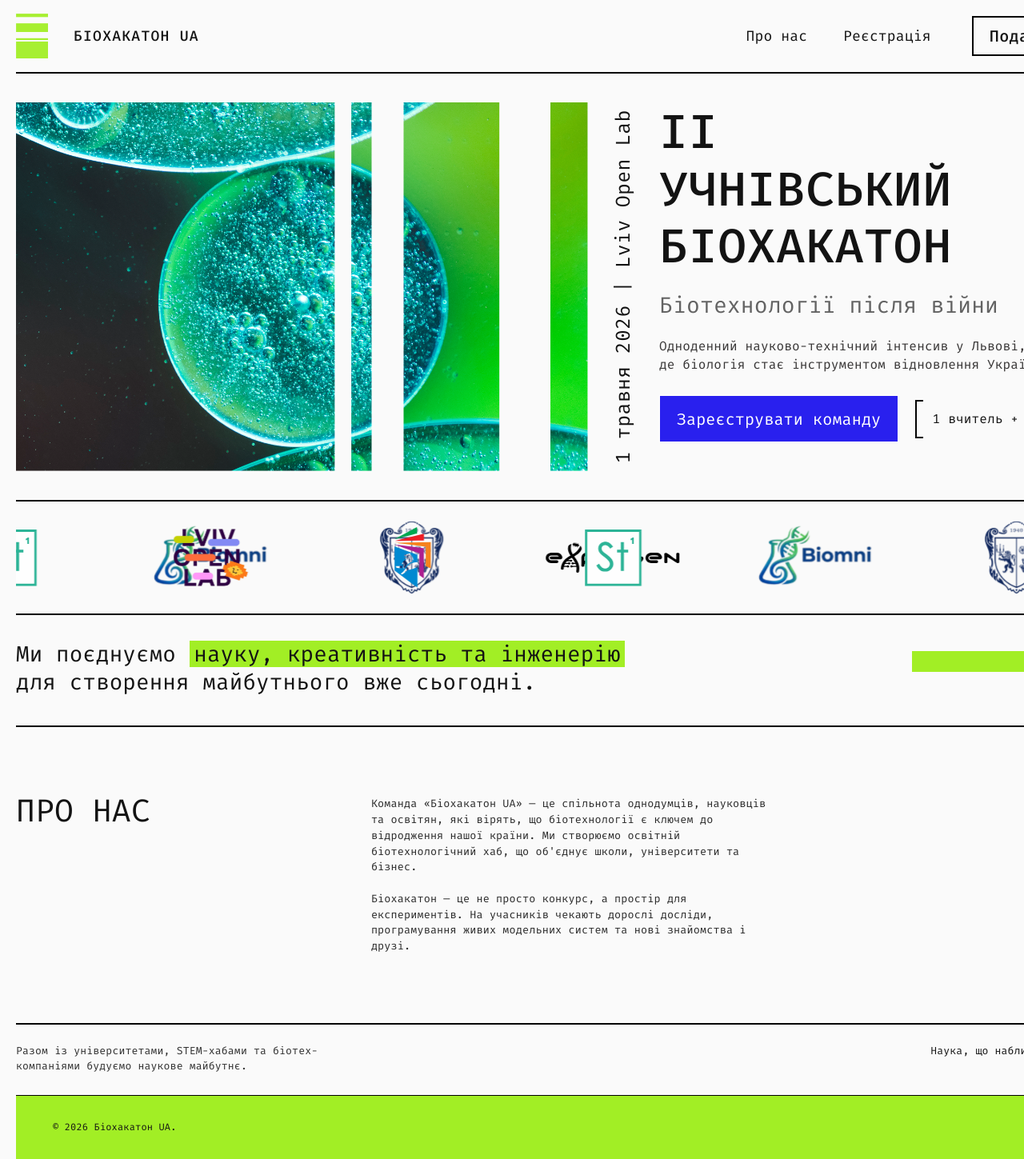
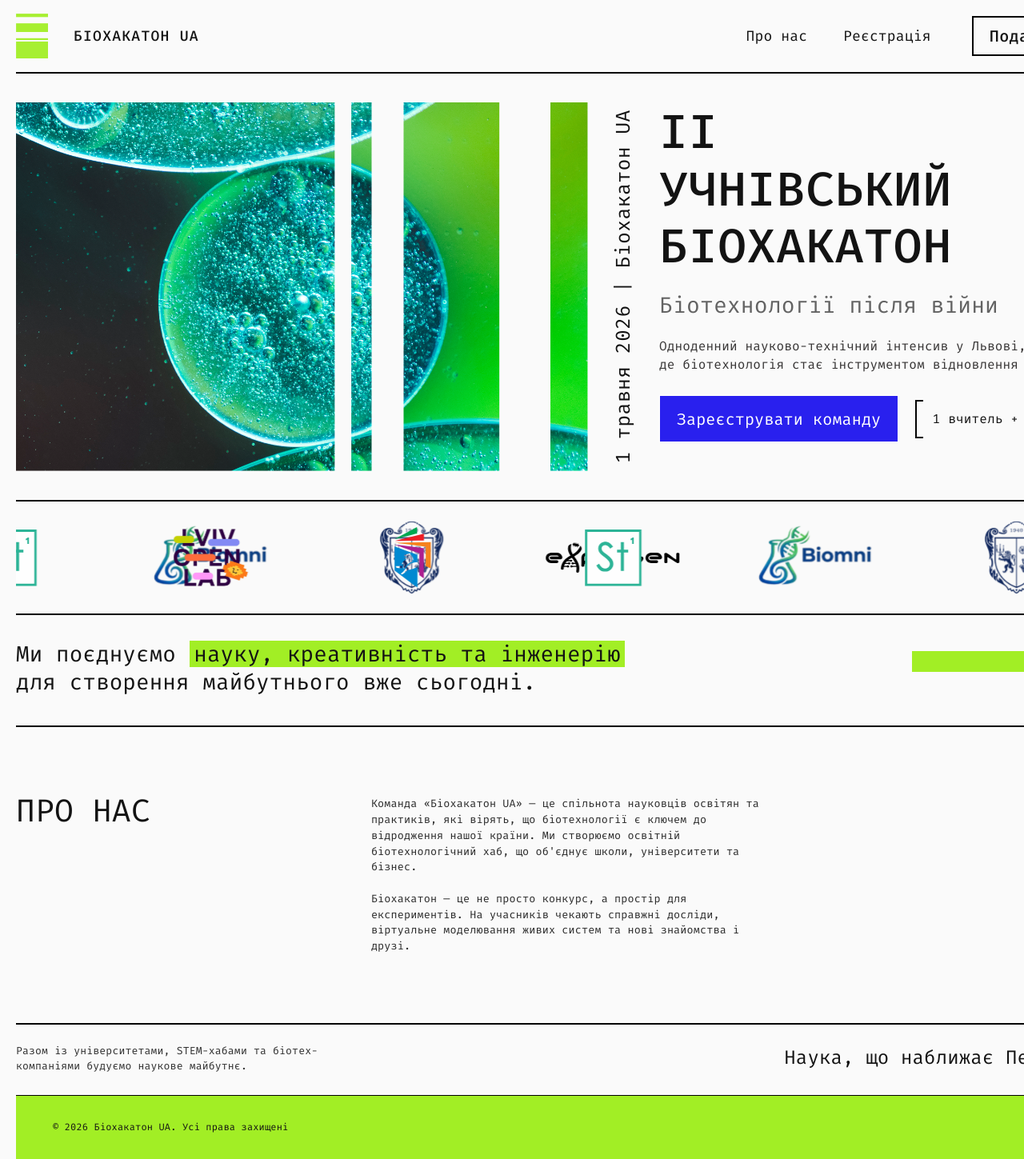
Before and after one commit to khadai/biohack-landing, a Next.js app: page / in a window 1280 px wide. Shown: the top 1449 px of the page at 80% size. Built offline with nearby package versions, Linux system fonts and the light colour scheme.

Commit message:
fix texts and styles

```diff
--- a/app/globals.css
+++ b/app/globals.css
@@ -75,6 +75,11 @@ body {
     color: inherit;
     text-decoration: none;
     font-size: 0.95rem;
+}
+
+.victory-text {
+    font-size: 24px;
+    max-width: 260px;
 }
 
 .apply-button {
@@ -307,10 +312,10 @@ body {
 .footer-strong {
     justify-self: end;
     text-align: right;
-    font-size: 1.98rem;
+    font-size: 1.5rem !important;
     line-height: 0.95;
     opacity: 1 !important;
-    max-width: 11ch;
+    max-width: 260px;
 }
 
 .bottom-strip {
--- a/app/page.tsx
+++ b/app/page.tsx
@@ -7,6 +7,8 @@ import lvivdepLogo from "./assets/partners-logos/lvivdep.svg";
 import lvivOpenLabLogo from "./assets/partners-logos/lvivopenlab.svg";
 import stLogo from "./assets/partners-logos/st.svg";
 
+
+const FORM_LINK = 'https://forms.gle/zL73tnoRtotMggKP9'
 export default function Home() {
     const partners = [
         {src: lvivOpenLabLogo, alt: "Lviv Open Lab"},
@@ -39,7 +41,7 @@ export default function Home() {
                     {/*  ◉*/}
                     {/*</a>*/}
                     <a className="apply-button"
-                       href="https://docs.google.com/forms/d/e/1FAIpQLSewgVPxmdWa7_CQ9nDquRHNNQpOfq7f2PDpmIqWULx2IddUZA/viewform"
+                       href={FORM_LINK}
                        target='_blank'>
                         Подати заявку
                     </a>
@@ -51,18 +53,18 @@ export default function Home() {
                     <div className="hero-image-wrap">
                         <Image src={heroImage} alt="Зображення біохакатону" priority/>
                     </div>
-                    <div className="hero-meta">1 травня 2026 | Lviv Open Lab</div>
+                    <div className="hero-meta">1 травня 2026 | Біохакатон UA</div>
                     <div className="hero-content">
                         <h1>ІІ<br/> УЧНІВСЬКИЙ БІОХАКАТОН</h1>
                         <p className="hero-subtitle">Біотехнології після війни</p>
                         <p className="hero-copy">
                             Одноденний науково-технічний інтенсив у Львові,
                             <br/>
-                            де біологія стає інструментом відновлення України.
+                            де біотехнологія стає інструментом відновлення України.
                         </p>
                         <div className="hero-actions" id="register">
                             <a className="primary-button"
-                               href="https://docs.google.com/forms/d/e/1FAIpQLSewgVPxmdWa7_CQ9nDquRHNNQpOfq7f2PDpmIqWULx2IddUZA/viewform"
+                               href={FORM_LINK}
                                target='_blank'>
                                 Зареєструвати команду
                             </a>
@@ -102,14 +104,14 @@ export default function Home() {
                 <section className="section about" id="about">
                     <h2>ПРО НАС</h2>
                     <p>
-                        Команда «Біохакатон UA» — це спільнота однодумців, науковців та
-                        освітян, які вірять, що біотехнології є ключем до відродження нашої
+                        Команда «Біохакатон UA» — це спільнота науковців освітян
+                        та практиків, які вірять, що біотехнології є ключем до відродження нашої
                         країни. Ми створюємо освітній біотехнологічний хаб, що об&apos;єднує
                         школи, університети та бізнес.
                         <br/>
                         <br/>
                         Біохакатон — це не просто конкурс, а простір для експериментів. На
-                        учасників чекають дорослі досліди, програмування живих модельних
+                        учасників чекають справжні досліди, віртуальне моделювання живих
                         систем та нові знайомства і друзі.
                     </p>
                 </section>
@@ -131,10 +133,10 @@ export default function Home() {
                     Разом із університетами, STEM-хабами та біотех-компаніями будуємо
                     наукове майбутнє.
                 </p>
-                <p className="footer-strong">Наука, що наближає перемогу!</p>
+                <p className="footer-strong victory-text">Наука, що наближає Перемогу!</p>
             </footer>
             <div className="bottom-strip">
-                <span>© 2026 Біохакатон UA.</span>
+                <span>© 2026 Біохакатон UA. Усі права захищені</span>
                 <Image
                     src="/logo.svg"
                     alt="Logo"
```
